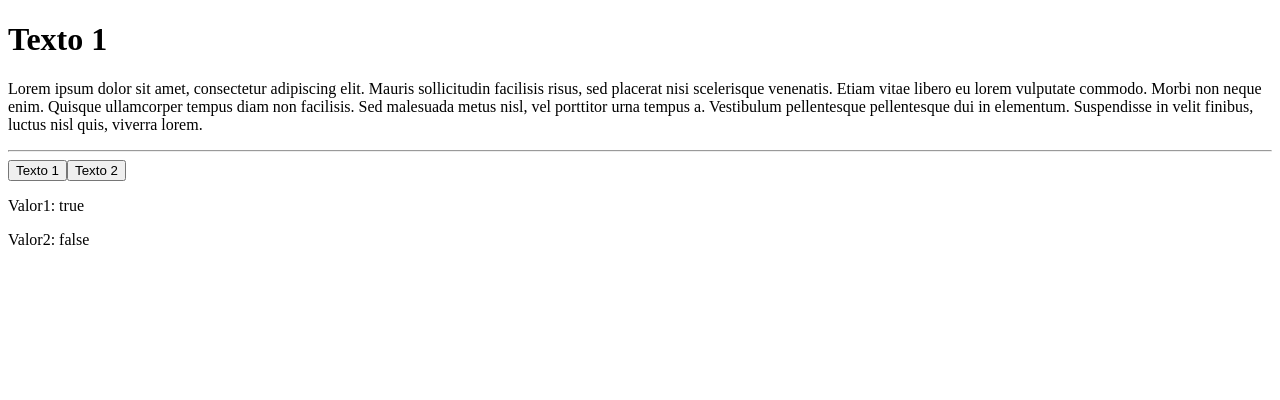
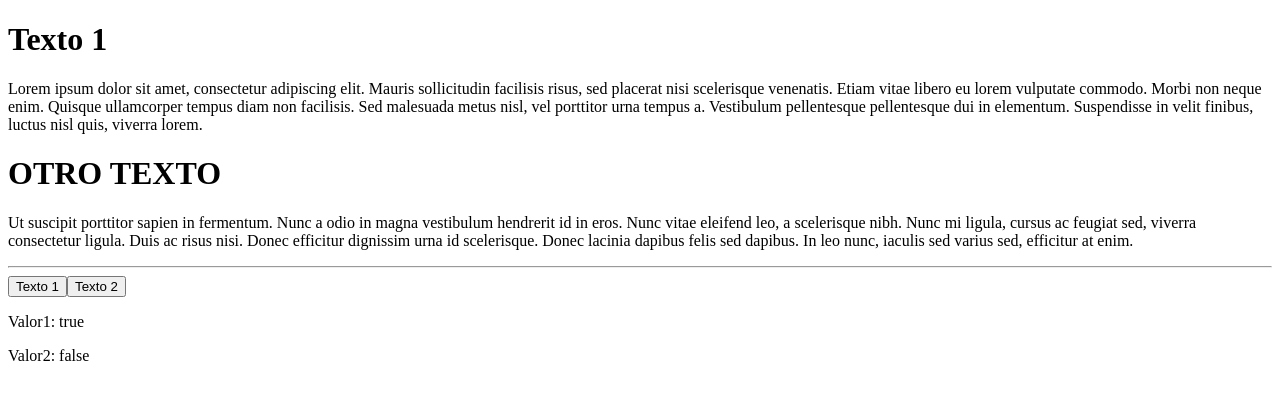
Before and after one commit to rmburrueco/01-AngularPruebas, an Angular app: page / in a window 1280 px wide. Both pictures are taken after a click on the button "Texto 2". Shown: the top 400 px of the page. Built offline with nearby package versions, Linux system fonts and the light colour scheme.

Commit message:
Directiva else y ng-template

```diff
--- a/src/app/app.component.html
+++ b/src/app/app.component.html
@@ -6,9 +6,15 @@
     </p>
   </div>
 </div>
+<ng-template #otroTexto>
+  <h1> OTRO TEXTO </h1>
+  <p>
+    Ut suscipit porttitor sapien in fermentum. Nunc a odio in magna vestibulum hendrerit id in eros. Nunc vitae eleifend leo, a scelerisque nibh. Nunc mi ligula, cursus ac feugiat sed, viverra consectetur ligula. Duis ac risus nisi. Donec efficitur dignissim urna id scelerisque. Donec lacinia dapibus felis sed dapibus. In leo nunc, iaculis sed varius sed, efficitur at enim.
+  </p>
+</ng-template>
 
 <div class="contenedor">
-  <div *ngIf="valor2">
+  <div *ngIf="valor2 ; else otroTexto">
     <h1> Texto 2</h1>
     <p>Lorem ipsum dolor sit amet, consectetur adipiscing elit. Mauris sollicitudin facilisis risus, sed placerat nisi scelerisque venenatis. Etiam vitae libero eu lorem vulputate commodo. Morbi non neque enim. Quisque ullamcorper tempus diam non facilisis. Sed malesuada metus nisl, vel porttitor urna tempus a. Vestibulum pellentesque pellentesque dui in elementum. Suspendisse in velit finibus, luctus nisl quis, viverra lorem.
 
@@ -20,7 +26,7 @@
 
 <button (click)="valor1 = false"> Texto 1 </button>
 
-<button (click)="valor2 = false"> Texto 2 </button>
+<button (click)="valor2 = !valor2"> Texto 2 </button>
 
 <p> Valor1: {{valor1}} </p>
 <p> Valor2: {{valor2}} </p>
```
